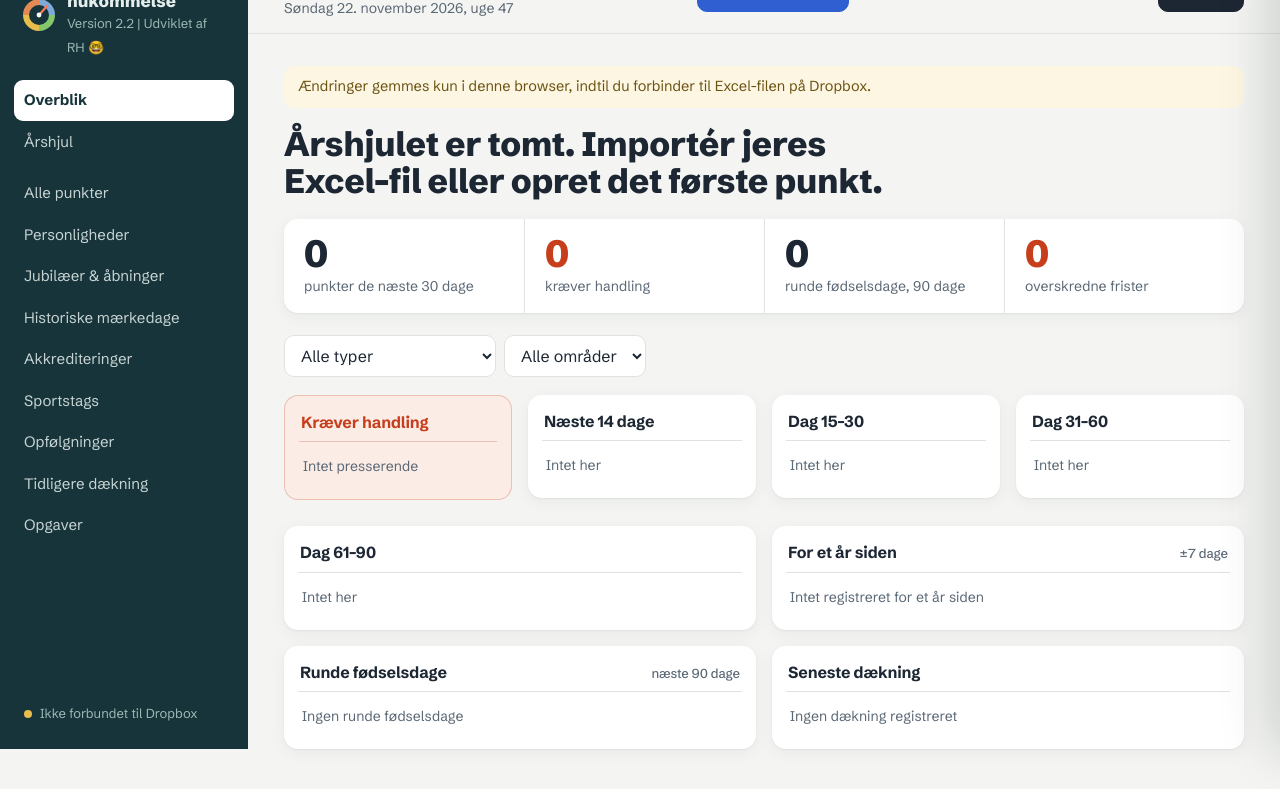
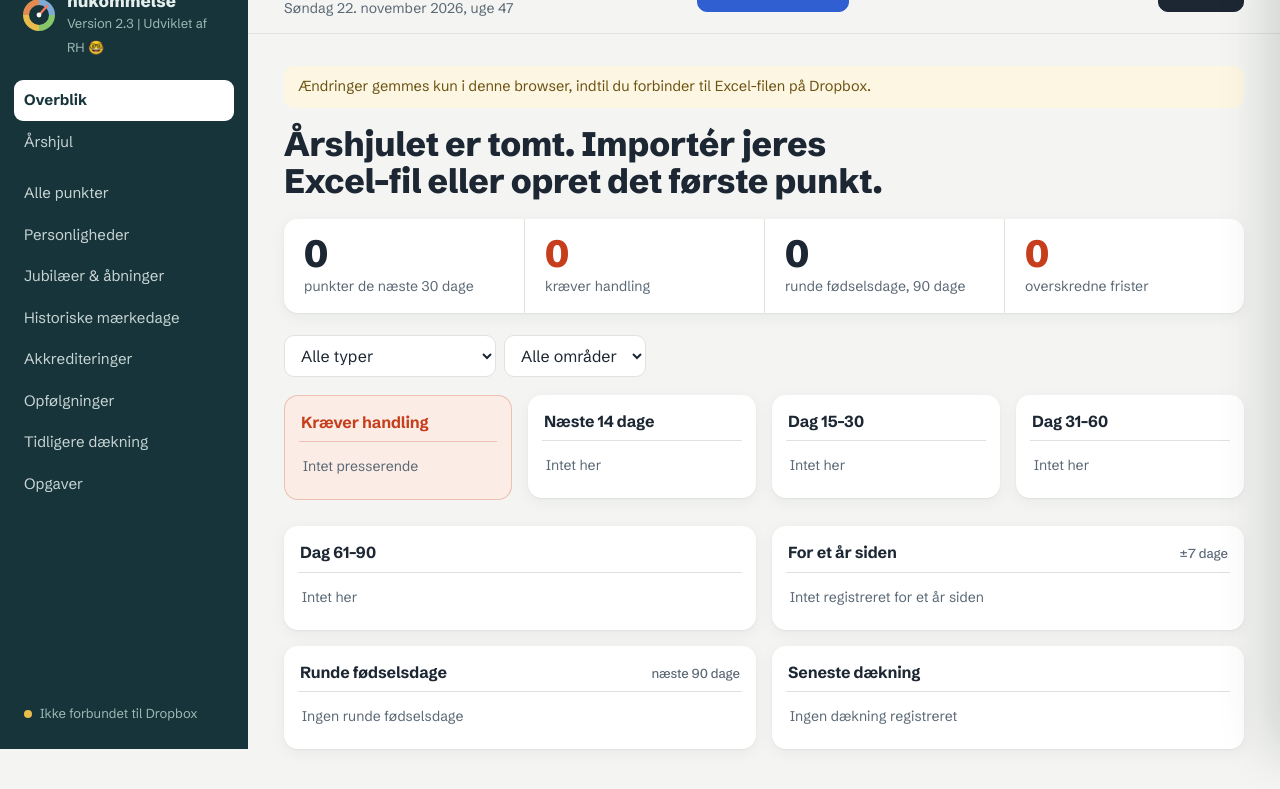
Before and after one commit to roberthendel-dk/aarshjul, a plain HTML site: page index.html in a window 1280 px wide. Shown: the part 51-840 px from the top of the page. Drawn offline with Linux system fonts and the light colour scheme.

Commit message:
Version 2.3: fjern Sportstags
Sportstags var en løsrevet liste uden kobling til resten. Arket 'Tags'
i Excel-filen læses og ændres ikke længere, men bliver liggende.

Co-Authored-By: Claude Opus 5.5 <noreply@anthropic.com>
Claude-Session: https://claude.ai/code/session_01Y3BUsNVe8i8Wju3EDrm9ik

```diff
--- a/index.html
+++ b/index.html
@@ -126,7 +126,7 @@ table{font-size:13px}.stack thead{display:none}.stack tr{display:grid;padding-bl
 <body>
 <div class="app">
 <aside class="side">
-  <div class="brand"><svg width="34" height="34" viewBox="0 0 34 34" aria-hidden="true"><g fill="none" stroke-width="6"><path d="M17 4a13 13 0 0 1 13 13" stroke="#7fa9d6"/><path d="M30 17a13 13 0 0 1-13 13" stroke="#86c76b"/><path d="M17 30A13 13 0 0 1 4 17" stroke="#e9bd4c"/><path d="M4 17A13 13 0 0 1 17 4" stroke="#e38a52"/></g><path d="M17 17 25 8" stroke="#ff7a57" stroke-width="2.2" stroke-linecap="round"/><circle cx="17" cy="17" r="2.4" fill="#fff"/></svg><div><b>Redaktionens hukommelse</b><span>Version 2.2 | Udviklet af RH 🤓</span></div></div>
+  <div class="brand"><svg width="34" height="34" viewBox="0 0 34 34" aria-hidden="true"><g fill="none" stroke-width="6"><path d="M17 4a13 13 0 0 1 13 13" stroke="#7fa9d6"/><path d="M30 17a13 13 0 0 1-13 13" stroke="#86c76b"/><path d="M17 30A13 13 0 0 1 4 17" stroke="#e9bd4c"/><path d="M4 17A13 13 0 0 1 17 4" stroke="#e38a52"/></g><path d="M17 17 25 8" stroke="#ff7a57" stroke-width="2.2" stroke-linecap="round"/><circle cx="17" cy="17" r="2.4" fill="#fff"/></svg><div><b>Redaktionens hukommelse</b><span>Version 2.3 | Udviklet af RH 🤓</span></div></div>
   <nav class="nav" id="nav"></nav>
   <button class="sync warn" id="sync" title="Dropbox-indstillinger: filsti og forbindelse">Forbinder…</button>
 </aside>
@@ -249,9 +249,6 @@ const KINDS={
  accreditation:{one:'akkreditering',view:'akkrediteringer',label:'Akkrediteringer',prefix:'AKK',name:e=>e.event,
   fields:[['event','Arrangement','text',0,1],['type','Type','select',['Kultur','Sport','Festival','Koncert','Kamp','Andet']],['area','Område','text'],['opens','Åbner','date'],['deadline','Frist','date',0,1],['status','Status','select',['Ikke ansøgt','Ansøgt','Godkendt','Afvist']],['applicant','Ansøgt af','text'],['contact','Pressekontakt','text'],['link','Ansøgningslink','url'],['rules','Foto- og videoregler','textarea']],
   cols:[['deadline','Frist','d'],['event','Arrangement','b'],['type','Type'],['status','Status'],['applicant','Ansøgt af'],['_link','Link']],sort:'deadline'},
- sporttag:{one:'sportstag',view:'sport',label:'Sportstags',prefix:'TAG',name:e=>e.name,
-  fields:[['name','Klub eller tag','text',0,1],['sport','Sportsgren','text'],['type','Type','select',['Klub','Turnering','Liga','Sportsgren','Hjemmekamp','Udekamp','Derby','Andet']],['area','Område','text']],
-  cols:[['name','Navn','b'],['sport','Sportsgren'],['type','Type'],['area','Område']]},
  followup:{one:'opfølgning',view:'opfoelgninger',label:'Opfølgninger',prefix:'OPF',name:e=>e.title,
   fields:[['title','Titel','text',0,1],['date','Planlagt dato','date',0,1],['interval','Interval','select',['3 måneder','6 måneder','1 år','2 år','3 år','5 år','10 år','Egen dato']],['trigger','Udløserdato','date'],['status','Status','select',['Skal vurderes','Skal planlægges','Under arbejde','Udgivet','Droppet']],['priority','Prioritet','select',PRI],['sourceType','Kildetype','text'],['sourceId','Kilde-ID','text'],['angle','Forslag til vinkel','textarea']],
   cols:[['date','Dato','d'],['title','Titel','b'],['interval','Interval'],['status','Status'],['priority','Prioritet']],sort:'date'},
@@ -559,8 +556,6 @@ const SHEETS=[
   e=>({'Mærkedag-ID':e.id,Begivenhed:e.title,'Oprindelig dato':e.date,'Sted/område':e.area,Beskrivelse:e.description,'Mulig vinkel':e.angle,Jubilæumsår:e.marks,'Vis hvert år':e.annual,Status:e.status,Prioritet:e.priority})],
  ['accreditation','Akkrediteringer',['Akkrediteringer'],r=>({id:pk(r,'Akkrediterings-ID','Akkrediterings ID','ID'),event:pk(r,'Arrangement','Begivenhed'),type:pk(r,'Type'),area:pk(r,'Område'),opens:xd(pk(r,'Åbner dato','Åbner')),deadline:xd(pk(r,'Frist','Akkrediteringsfrist')),status:pk(r,'Status')||'Ikke ansøgt',applicant:pk(r,'Ansøgt af'),link:pk(r,'Ansøgningslink','Link'),contact:pk(r,'Pressekontakt'),rules:pk(r,'Foto-/videoregler')}),
   e=>({'Akkrediterings-ID':e.id,Arrangement:e.event,Type:e.type,Område:e.area,'Åbner dato':e.opens,Frist:e.deadline,Status:e.status,'Ansøgt af':e.applicant,Ansøgningslink:e.link,Pressekontakt:e.contact,'Foto-/videoregler':e.rules})],
- ['sporttag','Tags',['Tags','Sportstags'],r=>({id:pk(r,'Tag-ID','Tag ID','ID'),name:pk(r,'Navn'),sport:pk(r,'Sportsgren'),type:pk(r,'Type'),area:pk(r,'Område')}),
-  e=>({'Tag-ID':e.id,Navn:e.name,Sportsgren:e.sport,Type:e.type,Område:e.area})],
  ['story','Historier',['Historier'],r=>({id:pk(r,'Historie-ID','Historie ID','ID'),title:pk(r,'Rubrik','Titel'),date:xd(pk(r,'Udgivelsesdato','Dato')),journalist:pk(r,'Journalist'),platform:pk(r,'Medie/platform','Platform'),url:pk(r,'URL','Link'),itemId:pk(r,'Punkt-ID','Punkt ID'),year:String(pk(r,'År')),note:pk(r,'Kort note/vinkel','Note','Vinkel')}),
   e=>({'Historie-ID':e.id,Rubrik:e.title,Udgivelsesdato:e.date,Journalist:e.journalist,'Medie/platform':e.platform,URL:e.url,'Kort note/vinkel':e.note,År:e.year,'Punkt-ID':e.itemId})],
  ['followup','Opfølgninger',['Opfølgninger'],r=>({id:pk(r,'Opfølgnings-ID','Opfølgnings ID','ID'),sourceType:pk(r,'Kilde type'),sourceId:pk(r,'Kilde ID'),title:pk(r,'Titel'),trigger:xd(pk(r,'Udløserdato')),interval:pk(r,'Interval'),date:xd(pk(r,'Planlagt dato','Dato')),angle:pk(r,'Forslag til vinkel','Vinkel'),status:pk(r,'Status')||'Skal vurderes',priority:pk(r,'Prioritet')||'Mellem'}),
```
